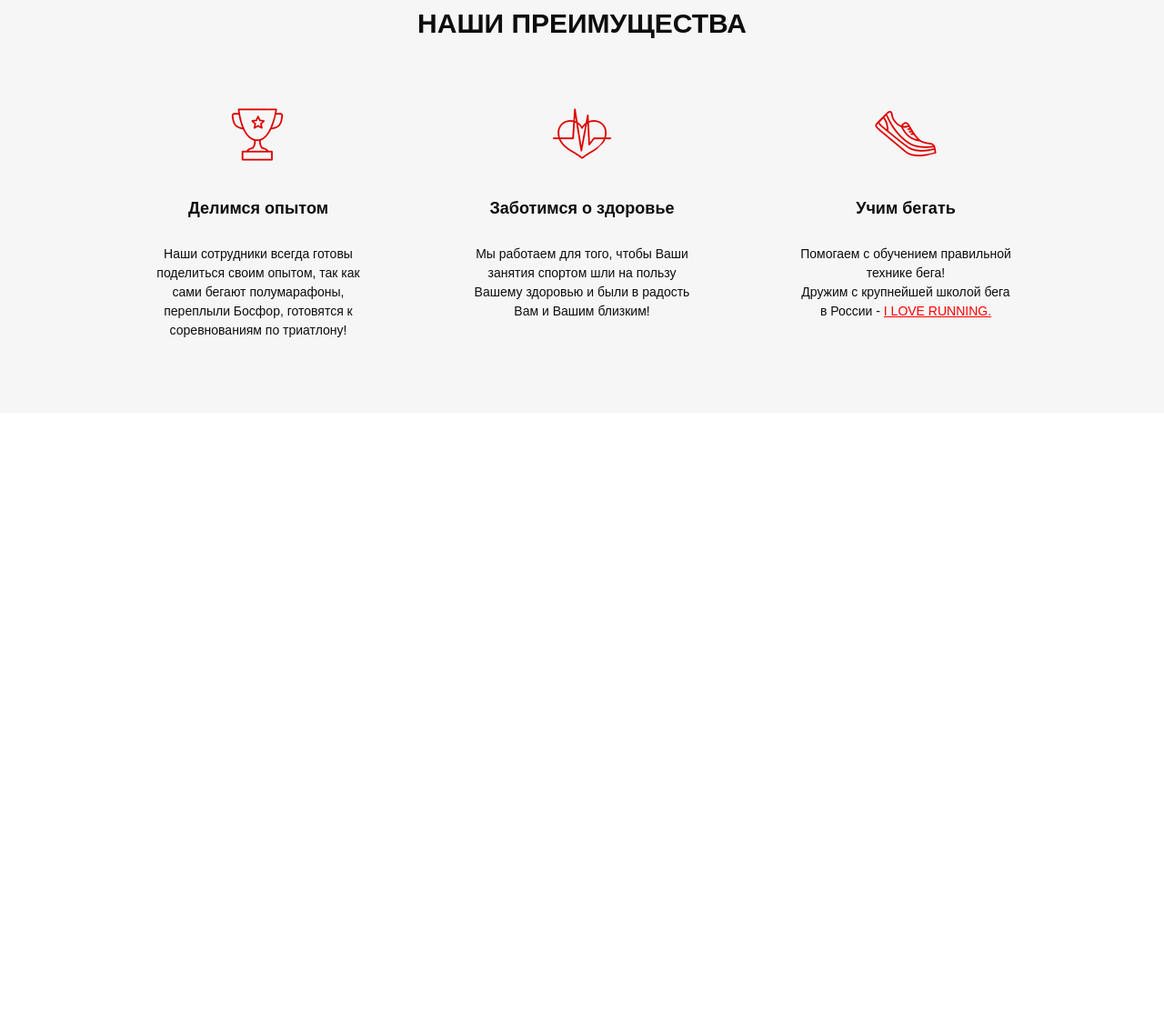
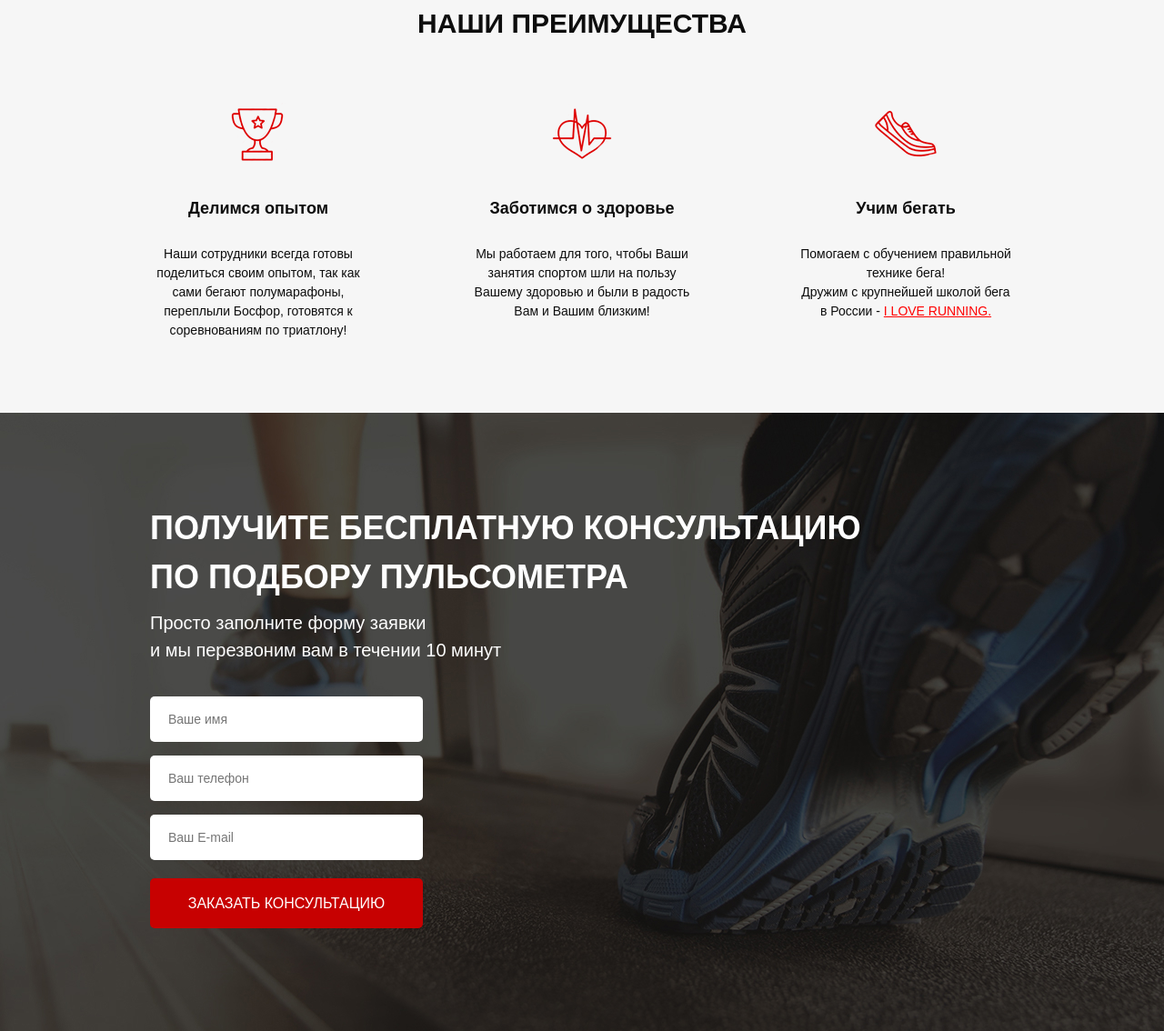
Before and after one commit to danillnovikov/pulse, a website: page src/index.html in a window 1280 px wide. Shown: the part 759-1893 px from the top of the page at 91% size. Before the commit the page ends 1213 px from the top, so only its background shows below. Drawn offline with Linux system fonts and the light colour scheme.

Commit message:
feat: add section consultation

```diff
--- a/src/index.html
+++ b/src/index.html
@@ -100,5 +100,30 @@
         </div>
       </div>
     </div>
+
+    <div class="consultation">
+      <div class="container">
+        <h2 class="title title_left">
+          Получите бесплатную консультацию<br />
+          по подбору пульсометра
+        </h2>
+        <div class="consultation__desc">
+          Просто заполните форму заявки<br />
+          и мы перезвоним вам в течении 10 минут
+        </div>
+        <form class="feed-form" action="#">
+          <input name="name" required type="text" placeholder="Ваше имя" />
+          <input
+            name="phone"
+            required
+            type="number"
+            placeholder="Ваш телефон"
+          />
+          <input name="email" required type="email" placeholder="Ваш E-mail" />
+
+          <button class="button button_submit">Заказать консультацию</button>
+        </form>
+      </div>
+    </div>
   </body>
 </html>
--- a/src/sass/blocks/_buttons.scss
+++ b/src/sass/blocks/_buttons.scss
@@ -14,4 +14,10 @@
     height: 50px;
     font-size: 16px;
   }
+  &_submit {
+    width: 100%;
+    height: 55px;
+    color: #ffffff;
+    font-size: 16px;
+  }
 }
--- /dev/null
+++ b/src/sass/blocks/_consultation.scss
@@ -0,0 +1,10 @@
+.consultation {
+  min-height: 680px;
+  padding: 100px 0 92px 0;
+  background: url('../../img/consultation.jpg') center (center/cover) no-repeat;
+  &__desc {
+    font-weight: 500;
+    font-size: 20px;
+    color: #ffffff;
+  }
+}
--- /dev/null
+++ b/src/sass/blocks/_forms.scss
@@ -0,0 +1,19 @@
+.feed-form {
+  margin-top: 36px;
+  display: flex;
+  flex-direction: column;
+  width: 300px;
+  input {
+    height: 50px;
+    border-radius: 5px;
+    background-color: #ffffff;
+    margin-bottom: 15px;
+    border: none;
+    padding: 0 20px;
+    font-weight: 300;
+    font-size: 14px;
+    &:nth-child(3) {
+      margin-bottom: 20px;
+    }
+  }
+}
--- a/src/sass/blocks/_titles.scss
+++ b/src/sass/blocks/_titles.scss
@@ -4,4 +4,9 @@
   font-weight: 700;
   text-align: center;
   text-transform: uppercase;
+  &_left {
+    font-size: 36px;
+    text-align: left;
+    color: #ffffff;
+  }
 }
--- a/src/sass/style.scss
+++ b/src/sass/style.scss
@@ -13,3 +13,5 @@
 @import 'blocks/buttons';
 @import 'blocks/advantages';
 @import 'blocks/titles';
+@import 'blocks/consultation';
+@import 'blocks/forms';
```
Also changed, not shown: src/css/style.min.css, src/img/consultation.jpg (added).
